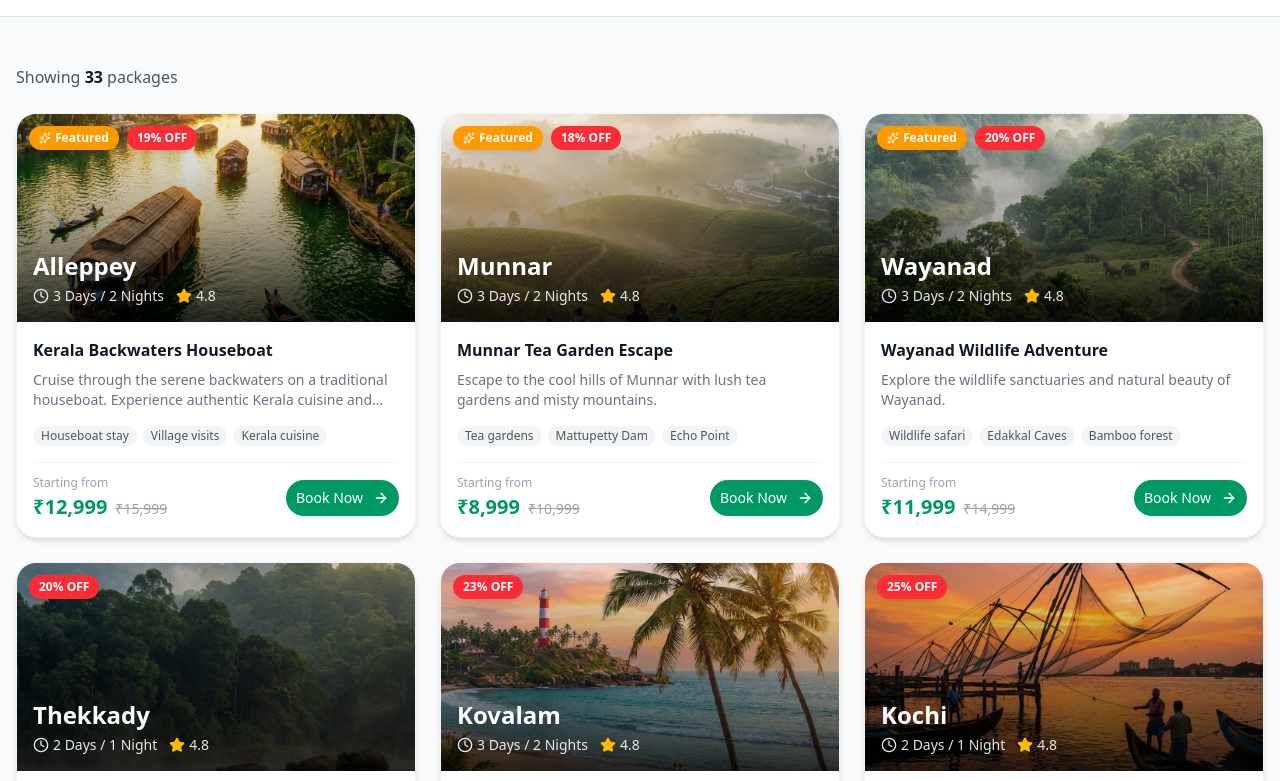
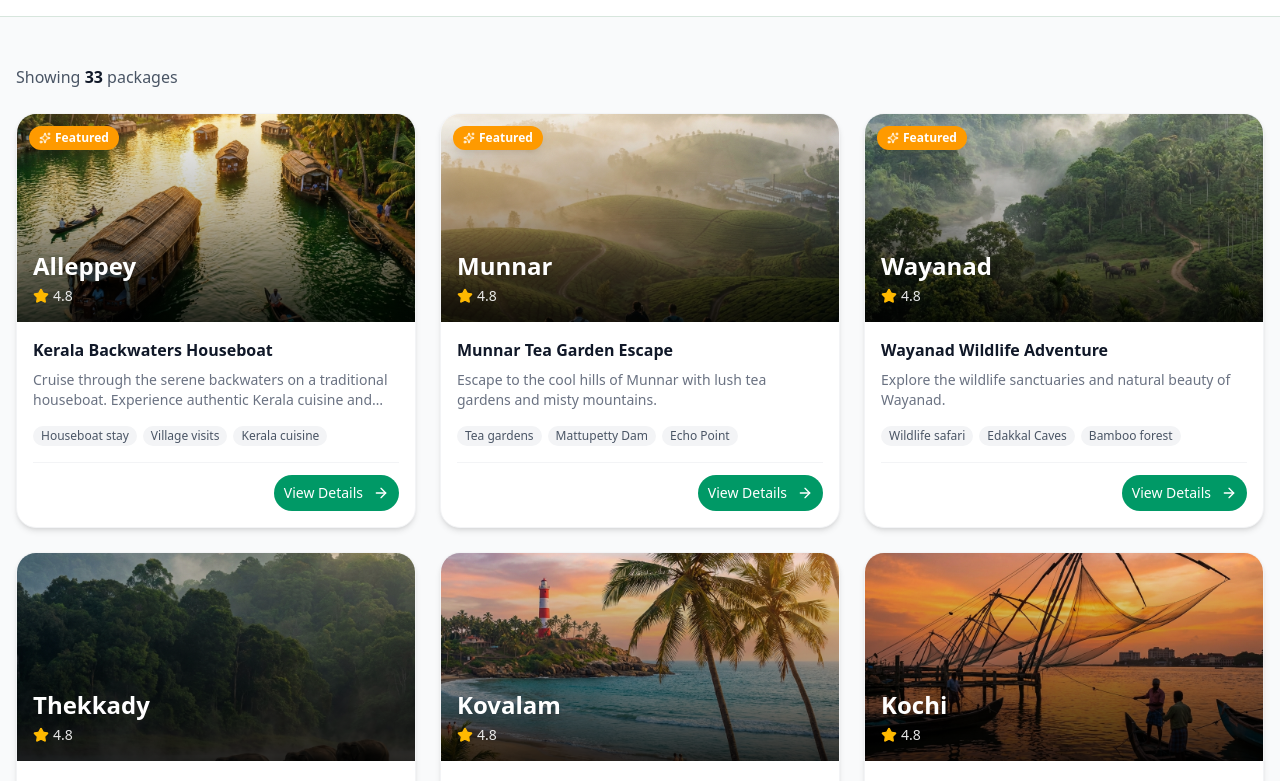
Before and after one commit to Rizwanu321/travel, a Next.js app: page /packages in a window 1280 px wide. Shown: the part 467-1248 px from the top of the page. Built offline with nearby package versions, Linux system fonts and the light colour scheme.

Commit message:
small changes

```diff
--- a/src/app/categories/categories-client.tsx
+++ b/src/app/categories/categories-client.tsx
@@ -72,7 +72,7 @@ const categoryDetails: Record<string, { features: string[]; description: string
     },
 };
 
-const WHATSAPP_NUMBER = '917558002009';
+const WHATSAPP_NUMBER = '919061883919';
 
 export function CategoriesPageClient() {
     const handleEnquiry = (categoryName: string) => {
@@ -255,11 +255,11 @@ export function CategoriesPageClient() {
                                 Chat on WhatsApp
                             </Button>
                             <Button
-                                onClick={() => window.location.href = 'tel:+917558002009'}
+                                onClick={() => window.location.href = 'tel:+919061883919'}
                                 className="bg-white/20 backdrop-blur-sm text-white hover:bg-white/30 border-2 border-white/50 h-12 px-8 text-base rounded-xl font-semibold"
                             >
                                 <Phone className="h-5 w-5 mr-2" />
-                                Call +91 7558002009
+                                Call +91 90618 83919
                             </Button>
                         </div>
                     </motion.div>
--- a/src/app/contact/contact-client.tsx
+++ b/src/app/contact/contact-client.tsx
@@ -53,7 +53,7 @@ const features = [
     { icon: Users, label: 'Expert Team', description: '10+ years experience' },
 ];
 
-const WHATSAPP_NUMBER = '917558002009';
+const WHATSAPP_NUMBER = '919061883919';
 
 export function ContactPageClient() {
     const handleWhatsAppEnquiry = () => {
--- a/src/app/packages/[id]/page.tsx
+++ b/src/app/packages/[id]/page.tsx
@@ -5,13 +5,11 @@ import { motion } from 'framer-motion';
 import Link from 'next/link';
 import {
     ArrowLeft,
-    Clock,
     Star,
     MapPin,
     Check,
     Phone,
     MessageCircle,
-    Calendar,
     Users,
     Shield,
     Award,
@@ -21,14 +19,15 @@ import {
     Home,
     Camera,
     Share2,
-    Heart
+    Heart,
+    Clock
 } from 'lucide-react';
 import { Button } from '@/components/ui/button';
 import { Badge } from '@/components/ui/badge';
 import { Card, CardContent } from '@/components/ui/card';
 import { packages, contactInfo } from '@/lib/data';
 
-const WHATSAPP_NUMBER = '917558002009';
+const WHATSAPP_NUMBER = '919061883919';
 
 export default function PackageDetailsPage() {
     const params = useParams();
@@ -63,20 +62,14 @@ export default function PackageDetailsPage() {
         );
     }
 
-    const discount = pkg.originalPrice
-        ? Math.round(((pkg.originalPrice - pkg.price) / pkg.originalPrice) * 100)
-        : 0;
-
     const handleBookNow = () => {
         const message = `🌴 *Package Enquiry*
 ━━━━━━━━━━━━━━━━━━━━━
 
 📦 *Package:* ${pkg.name}
 📍 *Destination:* ${pkg.destination}
-⏰ *Duration:* ${pkg.duration}
-💰 *Price:* ₹${pkg.price.toLocaleString()}
 
-Hi! I'm interested in booking this package. Please share more details.
+Hi! I'm interested in booking this package. Please share pricing and more details.
 
 ━━━━━━━━━━━━━━━━━━━━━
 _Sent from Kerala Tours Website_`;
@@ -86,7 +79,7 @@ _Sent from Kerala Tours Website_`;
     };
 
     const handleCall = () => {
-        window.location.href = `tel:+917558002009`;
+        window.location.href = `tel:+919061883919`;
     };
 
     const handleShare = async () => {
@@ -139,11 +132,6 @@ _Sent from Kerala Tours Website_`;
                             ⭐ Featured
                         </Badge>
                     )}
-                    {discount > 0 && (
-                        <Badge className="bg-red-500 text-white border-0 shadow-lg px-3 py-1">
-                            {discount}% OFF
-                        </Badge>
-                    )}
                 </div>
 
                 {/* Title on Image */}
@@ -156,10 +144,6 @@ _Sent from Kerala Tours Website_`;
                             {pkg.destination}
                         </h1>
                         <div className="flex flex-wrap items-center gap-4 text-white/90">
-                            <span className="flex items-center gap-1.5 bg-white/20 backdrop-blur-sm px-3 py-1.5 rounded-full text-sm">
-                                <Clock className="h-4 w-4" />
-                                {pkg.duration}
-                            </span>
                             <span className="flex items-center gap-1.5 bg-white/20 backdrop-blur-sm px-3 py-1.5 rounded-full text-sm">
                                 <Star className="h-4 w-4 fill-amber-400 text-amber-400" />
                                 4.8 (120 reviews)
@@ -200,29 +184,19 @@ _Sent from Kerala Tours Website_`;
                             className="lg:hidden"
                         >
                             <Card className="shadow-lg border-0 overflow-hidden">
-                                {/* Price Header */}
+                                {/* Header */}
                                 <div className="bg-gradient-to-r from-emerald-600 to-teal-600 p-4 text-white">
-                                    <p className="text-sm text-white/80 mb-1">Starting from</p>
-                                    <div className="flex items-baseline gap-2">
-                                        <span className="text-3xl font-bold">
-                                            ₹{pkg.price.toLocaleString()}
-                                        </span>
-                                        {pkg.originalPrice && (
-                                            <span className="text-base text-white/60 line-through">
-                                                ₹{pkg.originalPrice.toLocaleString()}
-                                            </span>
-                                        )}
-                                    </div>
-                                    <p className="text-sm text-white/80 mt-1">per person</p>
+                                    <h3 className="text-xl font-bold">Book This Package</h3>
+                                    <p className="text-sm text-white/80 mt-1">Contact us for best prices</p>
                                 </div>
 
                                 <CardContent className="p-4">
                                     {/* Quick Info Grid */}
                                     <div className="grid grid-cols-3 gap-3 mb-4">
                                         <div className="text-center p-3 bg-gray-50 rounded-xl">
-                                            <Calendar className="h-5 w-5 text-emerald-600 mx-auto mb-1" />
-                                            <p className="text-xs text-gray-500">Duration</p>
-                                            <p className="text-sm font-semibold text-gray-900">{pkg.duration.split('/')[0].trim()}</p>
+                                            <Star className="h-5 w-5 text-amber-500 mx-auto mb-1" />
+                                            <p className="text-xs text-gray-500">Rating</p>
+                                            <p className="text-sm font-semibold text-gray-900">4.8 ★</p>
                                         </div>
                                         <div className="text-center p-3 bg-gray-50 rounded-xl">
                                             <MapPin className="h-5 w-5 text-emerald-600 mx-auto mb-1" />
@@ -251,7 +225,7 @@ _Sent from Kerala Tours Website_`;
                                             className="w-full border-2 border-emerald-600 text-emerald-600 hover:bg-emerald-50 h-12 rounded-xl"
                                         >
                                             <Phone className="h-5 w-5 mr-2" />
-                                            Call +91 7558002009
+                                            Call +91 90618 83919
                                         </Button>
                                     </div>
 
@@ -384,13 +358,11 @@ _Sent from Kerala Tours Website_`;
                                                     <div className="absolute inset-0 bg-gradient-to-t from-black/60 to-transparent" />
                                                     <div className="absolute bottom-2 left-2 text-white">
                                                         <div className="font-bold">{similar.destination}</div>
-                                                        <div className="text-xs text-white/80">{similar.duration}</div>
+                                                        <div className="text-xs text-white/80 flex items-center gap-1"><Star className="h-3 w-3 fill-amber-400 text-amber-400" /> 4.8</div>
                                                     </div>
                                                 </div>
                                                 <div className="p-3">
-                                                    <div className="text-emerald-600 font-bold">
-                                                        ₹{similar.price.toLocaleString()}
-                                                    </div>
+                                                    <div className="text-emerald-600 font-semibold text-sm">View Details →</div>
                                                 </div>
                                             </div>
                                         </Link>
@@ -409,32 +381,22 @@ _Sent from Kerala Tours Website_`;
                             className="sticky top-24"
                         >
                             <Card className="shadow-xl border-0 overflow-hidden">
-                                {/* Price Header */}
+                                {/* Header */}
                                 <div className="bg-gradient-to-r from-emerald-600 to-teal-600 p-5 text-white">
-                                    <p className="text-sm text-white/80 mb-1">Starting from</p>
-                                    <div className="flex items-baseline gap-2">
-                                        <span className="text-4xl font-bold">
-                                            ₹{pkg.price.toLocaleString()}
-                                        </span>
-                                        {pkg.originalPrice && (
-                                            <span className="text-lg text-white/60 line-through">
-                                                ₹{pkg.originalPrice.toLocaleString()}
-                                            </span>
-                                        )}
-                                    </div>
-                                    <p className="text-sm text-white/80 mt-1">per person</p>
+                                    <h3 className="text-2xl font-bold">Book This Package</h3>
+                                    <p className="text-sm text-white/80 mt-1">Contact us for best prices</p>
                                 </div>
 
                                 <CardContent className="p-5">
                                     {/* Quick Info */}
                                     <div className="space-y-4 mb-6">
                                         <div className="flex items-center gap-3">
-                                            <div className="w-10 h-10 bg-gray-100 rounded-lg flex items-center justify-center">
-                                                <Calendar className="h-5 w-5 text-gray-600" />
+                                            <div className="w-10 h-10 bg-amber-100 rounded-lg flex items-center justify-center">
+                                                <Star className="h-5 w-5 text-amber-600" />
                                             </div>
                                             <div>
-                                                <p className="text-xs text-gray-500">Duration</p>
-                                                <p className="font-medium text-gray-900">{pkg.duration}</p>
+                                                <p className="text-xs text-gray-500">Rating</p>
+                                                <p className="font-medium text-gray-900">4.8 ★ (120 reviews)</p>
                                             </div>
                                         </div>
                                         <div className="flex items-center gap-3">
@@ -472,7 +434,7 @@ _Sent from Kerala Tours Website_`;
                                             className="w-full border-2 border-emerald-600 text-emerald-600 hover:bg-emerald-50 h-14 rounded-xl text-base"
                                         >
                                             <Phone className="h-5 w-5 mr-2" />
-                                            Call +91 7558002009
+                                            Call +91 90618 83919
                                         </Button>
                                     </div>
 
@@ -502,17 +464,8 @@ _Sent from Kerala Tours Website_`;
             <div className="fixed bottom-0 left-0 right-0 bg-white border-t border-gray-200 lg:hidden z-50 safe-area-inset-bottom">
                 <div className="flex items-center gap-3 p-4">
                     <div className="flex-1">
-                        <p className="text-xs text-gray-500">Starting from</p>
-                        <div className="flex items-baseline gap-2">
-                            <span className="text-2xl font-bold text-emerald-600">
-                                ₹{pkg.price.toLocaleString()}
-                            </span>
-                            {pkg.originalPrice && (
-                                <span className="text-sm text-gray-400 line-through">
-                                    ₹{pkg.originalPrice.toLocaleString()}
-                                </span>
-                            )}
-                        </div>
+                        <p className="font-semibold text-gray-900 line-clamp-1">{pkg.name}</p>
+                        <p className="text-xs text-gray-500">Contact us for best prices</p>
                     </div>
                     <Button
                         onClick={handleBookNow}
--- a/src/app/services/services-client.tsx
+++ b/src/app/services/services-client.tsx
@@ -8,7 +8,7 @@ import { Button } from '@/components/ui/button';
 import { vehicles } from '@/lib/data';
 import Link from 'next/link';
 
-const WHATSAPP_NUMBER = '917558002009';
+const WHATSAPP_NUMBER = '919061883919';
 
 // Service types we offer
 const serviceTypes = [
@@ -282,12 +282,12 @@ _Sent from Kerala Tours Website_`;
                                 Book via WhatsApp
                             </Button>
                             <Button
-                                onClick={() => window.location.href = 'tel:+917558002009'}
+                                onClick={() => window.location.href = 'tel:+919061883919'}
                                 variant="outline"
                                 className="border-2 border-emerald-600 text-emerald-600 hover:bg-emerald-50 h-12 px-8 text-base rounded-xl"
                             >
                                 <Phone className="h-5 w-5 mr-2" />
-                                Call +91 7558002009
+                                Call +91 90618 83919
                             </Button>
                         </div>
                     </motion.div>
--- a/src/components/home/cta-section.tsx
+++ b/src/components/home/cta-section.tsx
@@ -9,7 +9,7 @@ export function CTASection() {
     const features = [
         { icon: Clock, text: '24/7 Availability' },
         { icon: Shield, text: 'Safe & Reliable' },
-        { icon: Car, text: '50+ Vehicles' },
+        { icon: Car, text: 'All Type of Vehicles' },
         { icon: MapPin, text: 'All Kerala Coverage' },
     ];
 
@@ -100,7 +100,7 @@ export function CTASection() {
                                 className="bg-white text-emerald-700 hover:bg-gray-100 font-semibold h-14 px-8 text-base rounded-xl shadow-lg w-full sm:w-auto"
                             >
                                 <Phone className="h-5 w-5 mr-2" />
-                                Call +91 7558002009
+                                Call +91 90618 83919
                             </Button>
                         </a>
                     </div>
--- a/src/components/home/hero-section.tsx
+++ b/src/components/home/hero-section.tsx
@@ -24,7 +24,7 @@ import { Label } from '@/components/ui/label';
 import { Card, CardContent } from '@/components/ui/card';
 import { companyInfo } from '@/lib/data';
 
-const WHATSAPP_NUMBER = '917558002009'; // +91 7558002009
+const WHATSAPP_NUMBER = '919061883919'; // +91 90618 83919
 
 // Quick service highlights
 const services = [
--- a/src/components/home/quick-actions.tsx
+++ b/src/components/home/quick-actions.tsx
@@ -5,7 +5,7 @@ import { Phone, MessageCircle, MapPin, Share2 } from 'lucide-react';
 import { Button } from '@/components/ui/button';
 import { contactInfo } from '@/lib/data';
 
-const WHATSAPP_NUMBER = '917558002009';
+const WHATSAPP_NUMBER = '919061883919';
 
 const quickActions = [
     {
--- a/src/components/home/services-section.tsx
+++ b/src/components/home/services-section.tsx
@@ -28,7 +28,7 @@ const serviceColors: Record<string, string> = {
     'Round Trip': 'from-indigo-500 to-violet-600',
 };
 
-const WHATSAPP_NUMBER = '917558002009';
+const WHATSAPP_NUMBER = '919061883919';
 
 export function ServicesSection() {
     const handleEnquiry = (serviceName: string) => {
--- a/src/components/layout/footer.tsx
+++ b/src/components/layout/footer.tsx
@@ -37,7 +37,7 @@ const socialLinks = [
     { icon: Youtube, href: 'https://youtube.com', label: 'Youtube', color: 'hover:bg-red-600' },
 ];
 
-const WHATSAPP_NUMBER = '917558002009';
+const WHATSAPP_NUMBER = '919061883919';
 
 export function Footer() {
     const handleWhatsApp = () => {
--- a/src/components/packages/package-card.tsx
+++ b/src/components/packages/package-card.tsx
@@ -2,7 +2,7 @@
 
 import { motion } from 'framer-motion';
 import Link from 'next/link';
-import { Clock, Star, ArrowRight, Sparkles } from 'lucide-react';
+import { Star, ArrowRight, Sparkles } from 'lucide-react';
 import { Button } from '@/components/ui/button';
 import { Package } from '@/types';
 
@@ -12,10 +12,6 @@ interface PackageCardProps {
 }
 
 export function PackageCard({ package_: pkg, index = 0 }: PackageCardProps) {
-    const discount = pkg.originalPrice
-        ? Math.round(((pkg.originalPrice - pkg.price) / pkg.originalPrice) * 100)
-        : 0;
-
     return (
         <motion.div
             initial={{ opacity: 0, y: 20 }}
@@ -46,11 +42,6 @@ export function PackageCard({ package_: pkg, index = 0 }: PackageCardProps) {
                                         Featured
                                     </span>
                                 )}
-                                {discount > 0 && (
-                                    <span className="px-2.5 py-1 bg-red-500 text-white text-xs font-semibold rounded-full shadow-lg">
-                                        {discount}% OFF
-                                    </span>
-                                )}
                             </div>
                         </div>
 
@@ -60,10 +51,6 @@ export function PackageCard({ package_: pkg, index = 0 }: PackageCardProps) {
                                 {pkg.destination}
                             </h3>
                             <div className="flex items-center gap-3 text-white/90 text-sm">
-                                <span className="flex items-center gap-1">
-                                    <Clock className="h-4 w-4" />
-                                    {pkg.duration}
-                                </span>
                                 <span className="flex items-center gap-1">
                                     <Star className="h-4 w-4 fill-amber-400 text-amber-400" />
                                     4.8
@@ -96,26 +83,13 @@ export function PackageCard({ package_: pkg, index = 0 }: PackageCardProps) {
                             ))}
                         </div>
 
-                        {/* Price and CTA */}
-                        <div className="flex items-center justify-between pt-3 border-t border-gray-100">
-                            <div>
-                                <p className="text-xs text-gray-400 mb-0.5">Starting from</p>
-                                <div className="flex items-baseline gap-2">
-                                    <span className="text-xl font-bold text-emerald-600">
-                                        ₹{pkg.price.toLocaleString()}
-                                    </span>
-                                    {pkg.originalPrice && (
-                                        <span className="text-sm text-gray-400 line-through">
-                                            ₹{pkg.originalPrice.toLocaleString()}
-                                        </span>
-                                    )}
-                                </div>
-                            </div>
+                        {/* CTA */}
+                        <div className="flex items-center justify-end pt-3 border-t border-gray-100">
                             <Button
                                 size="sm"
                                 className="bg-emerald-600 hover:bg-emerald-700 text-white rounded-full px-4 h-9 group-hover:shadow-md transition-all"
                             >
-                                Book Now
+                                View Details
                                 <ArrowRight className="h-4 w-4 ml-1 group-hover:translate-x-0.5 transition-transform" />
                             </Button>
                         </div>
--- a/src/lib/data.ts
+++ b/src/lib/data.ts
@@ -11,9 +11,9 @@ export const companyInfo = {
 };
 
 export const contactInfo: ContactInfo = {
-    phone: '+91 7558002009',
-    whatsapp: '917558002009',
-    email: 'info@keralatours.com',
+    phone: '+91 90618 83919',
+    whatsapp: '919061883919',
+    email: 'mdraffi114@gmail.com',
     address: 'Pattambi, Palakkad, Kerala 679303',
     googleMapsUrl: 'https://maps.google.com/?q=Pattambi,Palakkad,Kerala',
 };
```
